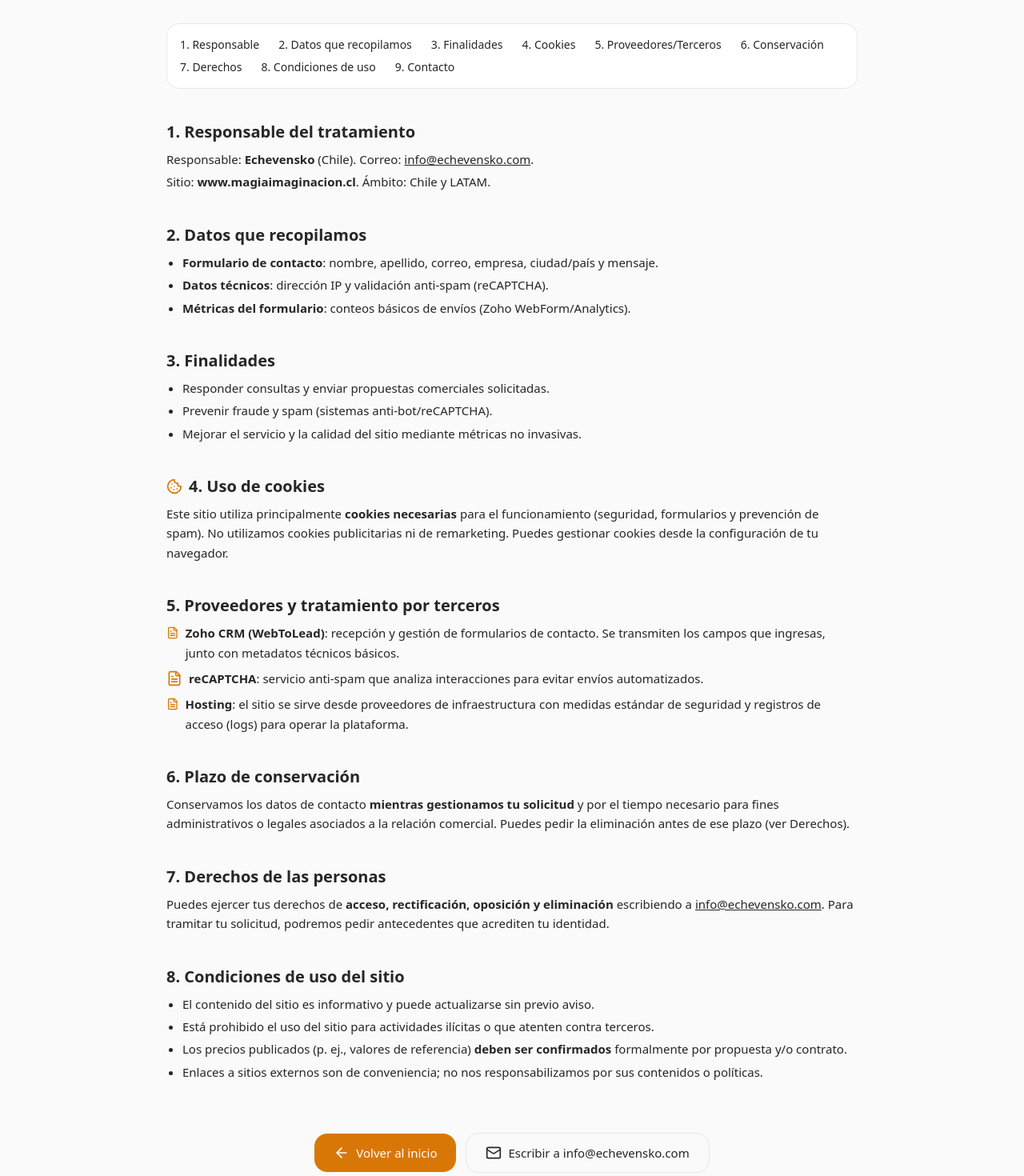
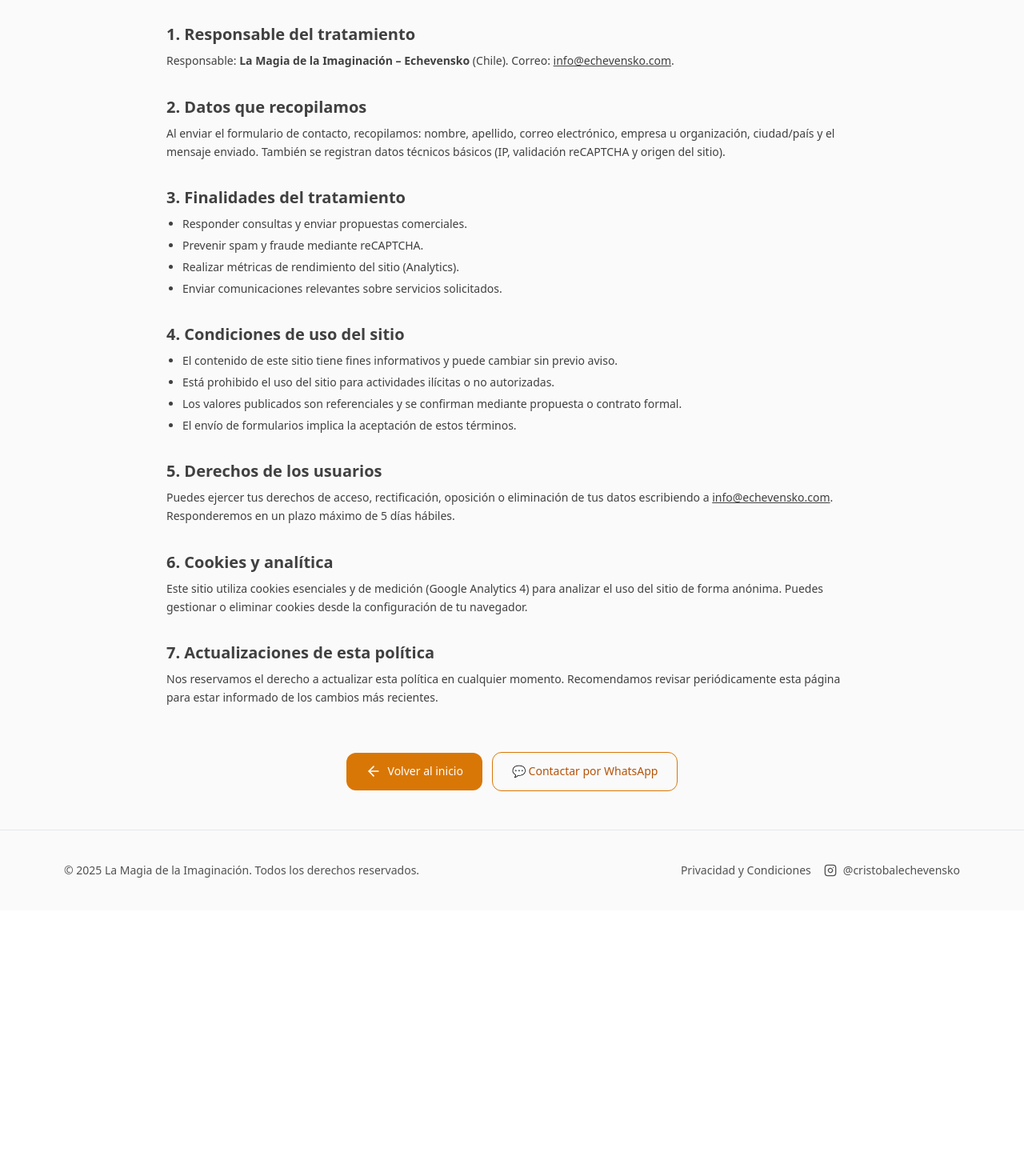
Before and after one commit to TronxGroup/Echevensko, a Next.js app: page /privacidad-condiciones in a window 1280 px wide. Shown: the part 280-1750 px from the top of the page at 80% size. After the commit the page ends 1418 px from the top, so only its background shows below. Built offline with nearby package versions, Linux system fonts and the light colour scheme.

Commit message:
Update page.tsx

```diff
--- a/app/privacidad-condiciones/page.tsx
+++ b/app/privacidad-condiciones/page.tsx
@@ -1,203 +1,151 @@
 // app/privacidad-condiciones/page.tsx
-import React from "react";
-import Link from "next/link";
-import { ShieldCheck, ArrowLeft, Instagram, Cookie, FileText, Mail } from "lucide-react";
-
-export const dynamic = "force-static";
+import { ShieldCheck, Instagram, ArrowLeft } from "lucide-react";
 
 export const metadata = {
-  metadataBase: new URL("https://www.magiaimaginacion.cl"),
   title: "Privacidad y Condiciones | La Magia de la Imaginación",
   description:
-    "Política de Privacidad y Condiciones de uso del sitio www.magiaimaginacion.cl: qué datos recopilamos, para qué los usamos y cómo ejercer tus derechos.",
-  alternates: { canonical: "https://www.magiaimaginacion.cl/privacidad-condiciones" },
+    "Política de Privacidad y Condiciones de uso del sitio magiaimaginacion.cl",
   robots: { index: true, follow: true },
-  openGraph: {
-    type: "article",
-    url: "https://www.magiaimaginacion.cl/privacidad-condiciones",
-    title: "Privacidad y Condiciones | La Magia de la Imaginación",
-    siteName: "La Magia de la Imaginación",
-    description:
-      "Transparencia sobre el tratamiento de datos personales, cookies y términos de uso del sitio.",
-    images: [{ url: "/images/og-cover.jpg", width: 1200, height: 630, alt: "La Magia de la Imaginación" }],
-    locale: "es_CL",
-  },
-  twitter: {
-    card: "summary_large_image",
-    title: "Privacidad y Condiciones | La Magia de la Imaginación",
-    description:
-      "Transparencia sobre el tratamiento de datos personales, cookies y términos de uso del sitio.",
-    images: ["/images/og-cover.jpg"],
+  alternates: {
+    canonical: "https://magiaimaginacion.cl/privacidad-condiciones",
   },
 };
 
 export default function PrivacidadCondicionesPage() {
   return (
     <div className="min-h-screen flex flex-col bg-neutral-50 text-neutral-900">
-      {/* HERO */}
+      {/* HEADER */}
       <header className="border-b bg-white">
         <div className="mx-auto max-w-4xl px-4 py-12 text-center">
-          <ShieldCheck className="h-12 w-12 text-amber-600 mx-auto mb-4" aria-hidden />
-          <h1 className="text-3xl md:text-4xl font-extrabold tracking-tight">
+          <ShieldCheck className="h-12 w-12 text-amber-600 mx-auto mb-4" />
+          <h1 className="text-3xl md:text-4xl font-extrabold">
             Privacidad y Condiciones
           </h1>
           <p className="mt-3 text-neutral-700">
-            Conoce cómo tratamos tus datos personales y las reglas de uso del sitio{" "}
-            <strong>www.magiaimaginacion.cl</strong>.
+            Conoce cómo tratamos tus datos personales y las reglas de uso del
+            sitio <strong>magiaimaginacion.cl</strong>.
           </p>
-          <p className="mt-1 text-sm text-neutral-500">Última actualización: 15 Sep 2025</p>
+          <p className="mt-1 text-sm text-neutral-500">
+            Última actualización: 13 Oct 2025
+          </p>
         </div>
       </header>
 
       {/* CONTENIDO */}
-      <main className="flex-grow mx-auto max-w-4xl px-4 py-12 space-y-10 text-[15px] text-neutral-800 leading-relaxed">
-        {/* Índice */}
-        <nav aria-label="Índice" className="rounded-2xl bg-white border p-4">
-          <ul className="flex flex-wrap gap-x-6 gap-y-2 text-sm">
-            <li><a className="hover:underline" href="#responsable">1. Responsable</a></li>
-            <li><a className="hover:underline" href="#datos">2. Datos que recopilamos</a></li>
-            <li><a className="hover:underline" href="#finalidades">3. Finalidades</a></li>
-            <li><a className="hover:underline" href="#cookies">4. Cookies</a></li>
-            <li><a className="hover:underline" href="#terceros">5. Proveedores/Terceros</a></li>
-            <li><a className="hover:underline" href="#conservacion">6. Conservación</a></li>
-            <li><a className="hover:underline" href="#derechos">7. Derechos</a></li>
-            <li><a className="hover:underline" href="#condiciones">8. Condiciones de uso</a></li>
-            <li><a className="hover:underline" href="#contacto">9. Contacto</a></li>
-          </ul>
-        </nav>
-
-        <section id="responsable">
+      <main className="flex-grow mx-auto max-w-4xl px-4 py-12 space-y-8 text-sm text-neutral-700 leading-relaxed">
+        <section>
           <h2 className="text-xl font-semibold">1. Responsable del tratamiento</h2>
           <p className="mt-2">
-            Responsable: <strong>Echevensko</strong> (Chile). Correo:{" "}
-            <a href="mailto:info@echevensko.com" className="underline">info@echevensko.com</a>.
-          </p>
-          <p className="mt-1">
-            Sitio: <strong>www.magiaimaginacion.cl</strong>. Ámbito: Chile y LATAM.
+            Responsable: <strong>La Magia de la Imaginación – Echevensko</strong> (Chile).
+            Correo:{" "}
+            <a href="mailto:info@echevensko.com" className="underline">
+              info@echevensko.com
+            </a>
+            .
           </p>
         </section>
 
-        <section id="datos">
+        <section>
           <h2 className="text-xl font-semibold">2. Datos que recopilamos</h2>
+          <p className="mt-2">
+            Al enviar el formulario de contacto, recopilamos: nombre, apellido,
+            correo electrónico, empresa u organización, ciudad/país y el mensaje
+            enviado. También se registran datos técnicos básicos (IP, validación
+            reCAPTCHA y origen del sitio).
+          </p>
+        </section>
+
+        <section>
+          <h2 className="text-xl font-semibold">3. Finalidades del tratamiento</h2>
+          <ul className="list-disc pl-5 mt-2 space-y-1">
+            <li>Responder consultas y enviar propuestas comerciales.</li>
+            <li>Prevenir spam y fraude mediante reCAPTCHA.</li>
+            <li>Realizar métricas de rendimiento del sitio (Analytics).</li>
+            <li>Enviar comunicaciones relevantes sobre servicios solicitados.</li>
+          </ul>
+        </section>
+
+        <section>
+          <h2 className="text-xl font-semibold">4. Condiciones de uso del sitio</h2>
           <ul className="list-disc pl-5 mt-2 space-y-1">
             <li>
-              <strong>Formulario de contacto</strong>: nombre, apellido, correo, empresa, ciudad/país y mensaje.
+              El contenido de este sitio tiene fines informativos y puede
+              cambiar sin previo aviso.
             </li>
             <li>
-              <strong>Datos técnicos</strong>: dirección IP y validación anti-spam (reCAPTCHA).
+              Está prohibido el uso del sitio para actividades ilícitas o no
+              autorizadas.
             </li>
             <li>
-              <strong>Métricas del formulario</strong>: conteos básicos de envíos (Zoho WebForm/Analytics).
+              Los valores publicados son referenciales y se confirman mediante
+              propuesta o contrato formal.
+            </li>
+            <li>
+              El envío de formularios implica la aceptación de estos términos.
             </li>
           </ul>
         </section>
 
-        <section id="finalidades">
-          <h2 className="text-xl font-semibold">3. Finalidades</h2>
-          <ul className="list-disc pl-5 mt-2 space-y-1">
-            <li>Responder consultas y enviar propuestas comerciales solicitadas.</li>
-            <li>Prevenir fraude y spam (sistemas anti-bot/reCAPTCHA).</li>
-            <li>Mejorar el servicio y la calidad del sitio mediante métricas no invasivas.</li>
-          </ul>
-        </section>
-
-        <section id="cookies">
-          <h2 className="text-xl font-semibold flex items-center gap-2">
-            <Cookie className="h-5 w-5 text-amber-600" aria-hidden /> 4. Uso de cookies
-          </h2>
+        <section>
+          <h2 className="text-xl font-semibold">5. Derechos de los usuarios</h2>
           <p className="mt-2">
-            Este sitio utiliza principalmente <strong>cookies necesarias</strong> para el funcionamiento
-            (seguridad, formularios y prevención de spam). No utilizamos cookies publicitarias ni de
-            remarketing. Puedes gestionar cookies desde la configuración de tu navegador.
+            Puedes ejercer tus derechos de acceso, rectificación, oposición o
+            eliminación de tus datos escribiendo a{" "}
+            <a href="mailto:info@echevensko.com" className="underline">
+              info@echevensko.com
+            </a>
+            .
+            Responderemos en un plazo máximo de 5 días hábiles.
           </p>
         </section>
 
-        <section id="terceros">
-          <h2 className="text-xl font-semibold">5. Proveedores y tratamiento por terceros</h2>
-          <div className="mt-2 space-y-2">
-            <p className="flex items-start gap-2">
-              <FileText className="h-5 w-5 mt-0.5 text-amber-600" aria-hidden />
-              <span>
-                <strong>Zoho CRM (WebToLead)</strong>: recepción y gestión de formularios de contacto.
-                Se transmiten los campos que ingresas, junto con metadatos técnicos básicos.
-              </span>
-            </p>
-            <p className="flex items-start gap-2">
-              <FileText className="h-5 w-5 mt-0.5 text-amber-600" aria-hidden />
-              <span>
-                <strong>reCAPTCHA</strong>: servicio anti-spam que analiza interacciones para evitar envíos automatizados.
-              </span>
-            </p>
-            <p className="flex items-start gap-2">
-              <FileText className="h-5 w-5 mt-0.5 text-amber-600" aria-hidden />
-              <span>
-                <strong>Hosting</strong>: el sitio se sirve desde proveedores de infraestructura con medidas estándar
-                de seguridad y registros de acceso (logs) para operar la plataforma.
-              </span>
-            </p>
-          </div>
-        </section>
-
-        <section id="conservacion">
-          <h2 className="text-xl font-semibold">6. Plazo de conservación</h2>
+        <section>
+          <h2 className="text-xl font-semibold">6. Cookies y analítica</h2>
           <p className="mt-2">
-            Conservamos los datos de contacto <strong>mientras gestionamos tu solicitud</strong> y por el tiempo
-            necesario para fines administrativos o legales asociados a la relación comercial. Puedes pedir la
-            eliminación antes de ese plazo (ver Derechos).
+            Este sitio utiliza cookies esenciales y de medición (Google Analytics 4)
+            para analizar el uso del sitio de forma anónima. Puedes gestionar o
+            eliminar cookies desde la configuración de tu navegador.
           </p>
         </section>
 
-        <section id="derechos">
-          <h2 className="text-xl font-semibold">7. Derechos de las personas</h2>
+        <section>
+          <h2 className="text-xl font-semibold">7. Actualizaciones de esta política</h2>
           <p className="mt-2">
-            Puedes ejercer tus derechos de <strong>acceso, rectificación, oposición y eliminación</strong> escribiendo a{" "}
-            <a href="mailto:info@echevensko.com" className="underline">info@echevensko.com</a>. Para tramitar tu
-            solicitud, podremos pedir antecedentes que acrediten tu identidad.
+            Nos reservamos el derecho a actualizar esta política en cualquier
+            momento. Recomendamos revisar periódicamente esta página para estar
+            informado de los cambios más recientes.
           </p>
         </section>
 
-        <section id="condiciones">
-          <h2 className="text-xl font-semibold">8. Condiciones de uso del sitio</h2>
-          <ul className="list-disc pl-5 mt-2 space-y-1">
-            <li>El contenido del sitio es informativo y puede actualizarse sin previo aviso.</li>
-            <li>Está prohibido el uso del sitio para actividades ilícitas o que atenten contra terceros.</li>
-            <li>
-              Los precios publicados (p. ej., valores de referencia) <strong>deben ser confirmados</strong> formalmente
-              por propuesta y/o contrato.
-            </li>
-            <li>
-              Enlaces a sitios externos son de conveniencia; no nos responsabilizamos por sus contenidos o políticas.
-            </li>
-          </ul>
-        </section>
-
-        {/* CTA inferior */}
-        <section id="contacto" className="text-center pt-6">
-          <div className="inline-flex flex-col sm:flex-row items-center gap-3">
-            <Link
+        {/* Botones de acción */}
+        <div className="text-center pt-6 flex flex-col sm:flex-row items-center justify-center gap-3">
+          <a
             href="/"
-              className="inline-flex items-center gap-2 rounded-2xl bg-amber-600 text-white px-6 py-3 font-medium hover:bg-amber-700"
+            className="inline-flex items-center gap-2 rounded-xl bg-amber-600 text-white px-6 py-3 font-medium hover:bg-amber-700 transition"
           >
-              <ArrowLeft className="h-5 w-5" aria-hidden /> Volver al inicio
-            </Link>
+            <ArrowLeft className="h-5 w-5" /> Volver al inicio
+          </a>
           <a
-              href="mailto:info@echevensko.com"
-              className="inline-flex items-center gap-2 rounded-2xl border px-6 py-3 font-medium hover:bg-neutral-50"
+            href="https://wa.me/56920080031?text=Hola%20quiero%20más%20información%20sobre%20la%20charla%20La%20Magia%20de%20la%20Imaginación"
+            className="inline-flex items-center gap-2 rounded-xl border border-amber-600 text-amber-700 px-6 py-3 font-medium hover:bg-amber-50 transition"
+            target="_blank"
+            rel="noopener noreferrer"
           >
-              <Mail className="h-5 w-5" aria-hidden /> Escribir a info@echevensko.com
+            💬 Contactar por WhatsApp
           </a>
         </div>
-        </section>
       </main>
 
-      {/* FOOTER (coherente con el resto del sitio) */}
+      {/* FOOTER */}
       <footer className="border-t">
         <div className="mx-auto max-w-6xl px-4 py-10 text-sm text-neutral-600 flex flex-col md:flex-row items-center justify-between gap-3">
-          <p>© {new Date().getFullYear()} Echevensko. Todos los derechos reservados.</p>
+          <p>
+            © {new Date().getFullYear()} La Magia de la Imaginación. Todos los derechos reservados.
+          </p>
           <div className="flex items-center gap-4">
-            <Link href="/privacidad-condiciones" className="hover:text-neutral-800">
+            <a href="/privacidad-condiciones" className="hover:text-neutral-800">
               Privacidad y Condiciones
-            </Link>
+            </a>
             <a
               href="https://instagram.com/cristobalechevensko"
               target="_blank"
```
Lines whose indentation alone changed are shown as unchanged.
